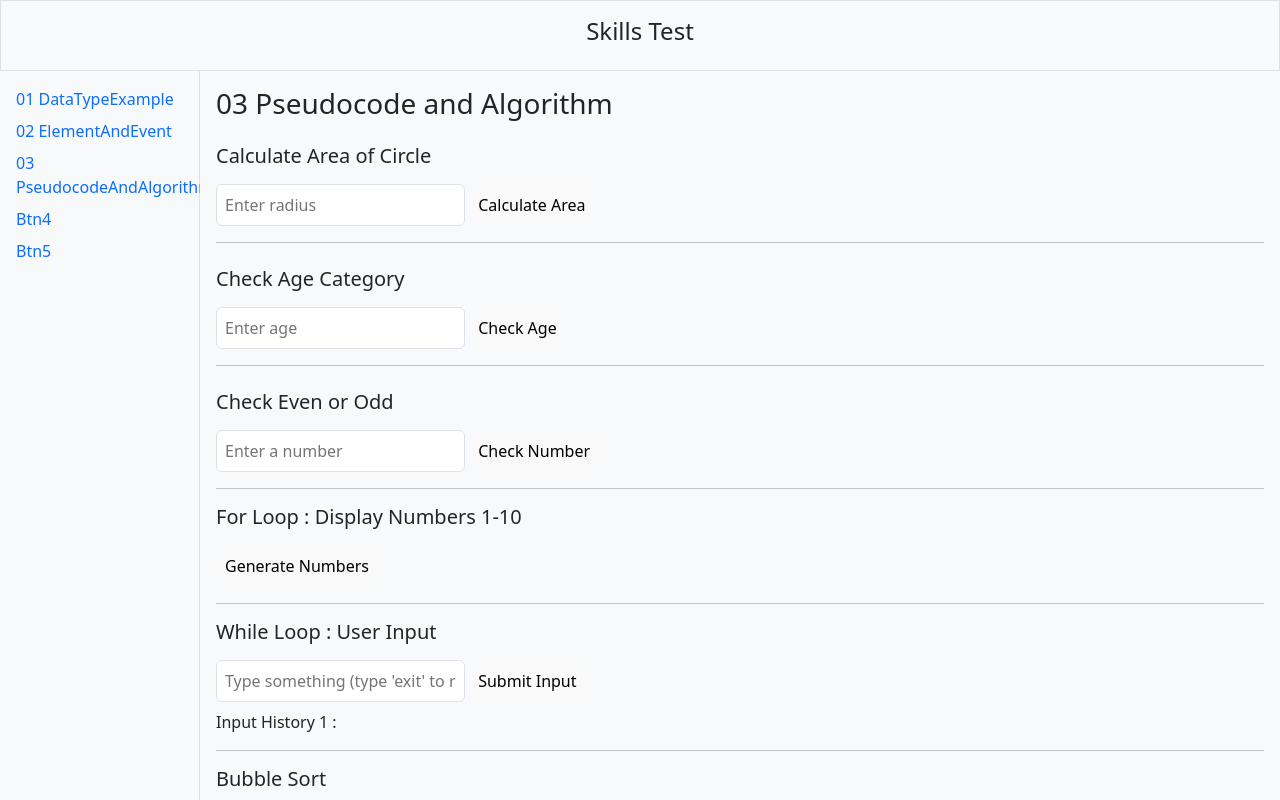
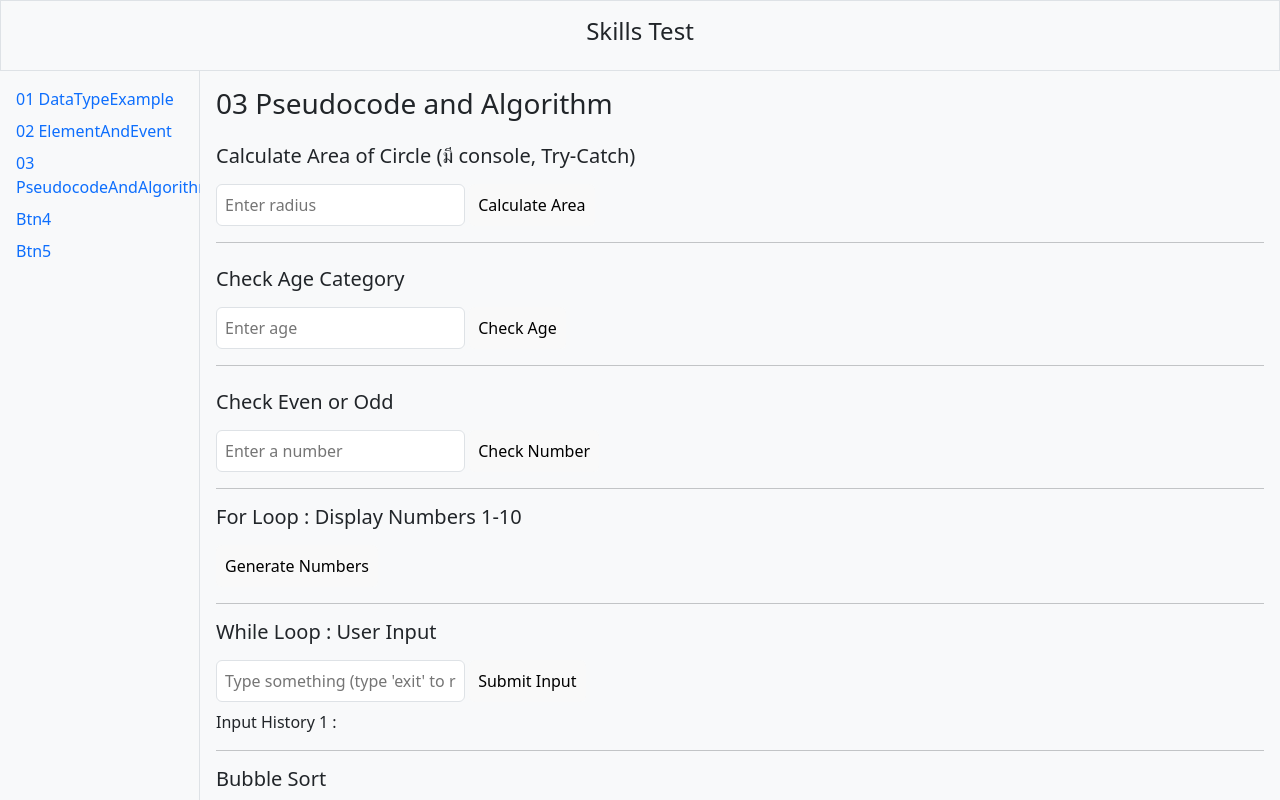
Before and after one commit to ArayaSKositkrai/Skills-test, a React (Vite) app: page / in a window 1280 px wide. Both pictures are taken after a click on the element "03 PseudocodeAndAlgorithm". Shown: the top 800 px of the page. Built offline with nearby package versions, Linux system fonts and the light colour scheme.

Commit message:
console, Try-Catch

```diff
--- a/src/pages/03_PseudocodeAndAlgorithm/PseudocodeAndAlgorithm.jsx
+++ b/src/pages/03_PseudocodeAndAlgorithm/PseudocodeAndAlgorithm.jsx
@@ -30,10 +30,16 @@ function PseudocodeAndAlgorithm() {
   };
 
   const calculateArea = () => {
-    const r = parseFloat(radius);
-    if (!isNaN(r) && r > 0) {
-      setArea(3.14 * r * r);
-    } else {
+    try {
+      const r = parseFloat(radius);
+      console.log("Radius Input:", r);
+      if (!isNaN(r) && r > 0) {
+        setArea(3.14 * r * r);
+      } else {
+        throw new Error("Invalid radius value");
+      }
+    } catch (error) {
+      console.error("Error calculating area:", error);
       setArea(null);
     }
   };
@@ -141,7 +147,7 @@ function PseudocodeAndAlgorithm() {
   return (
     <div>
       <h3 className="text-xl font-bold mb-2">03 Pseudocode and Algorithm</h3>
-      <h5 className="text-xl font-bold mt-4">Calculate Area of Circle</h5>
+      <h5 className="text-xl font-bold mt-4">Calculate Area of Circle (มี console, Try-Catch)</h5>
       <input
         type="number"
         value={radius}
```
